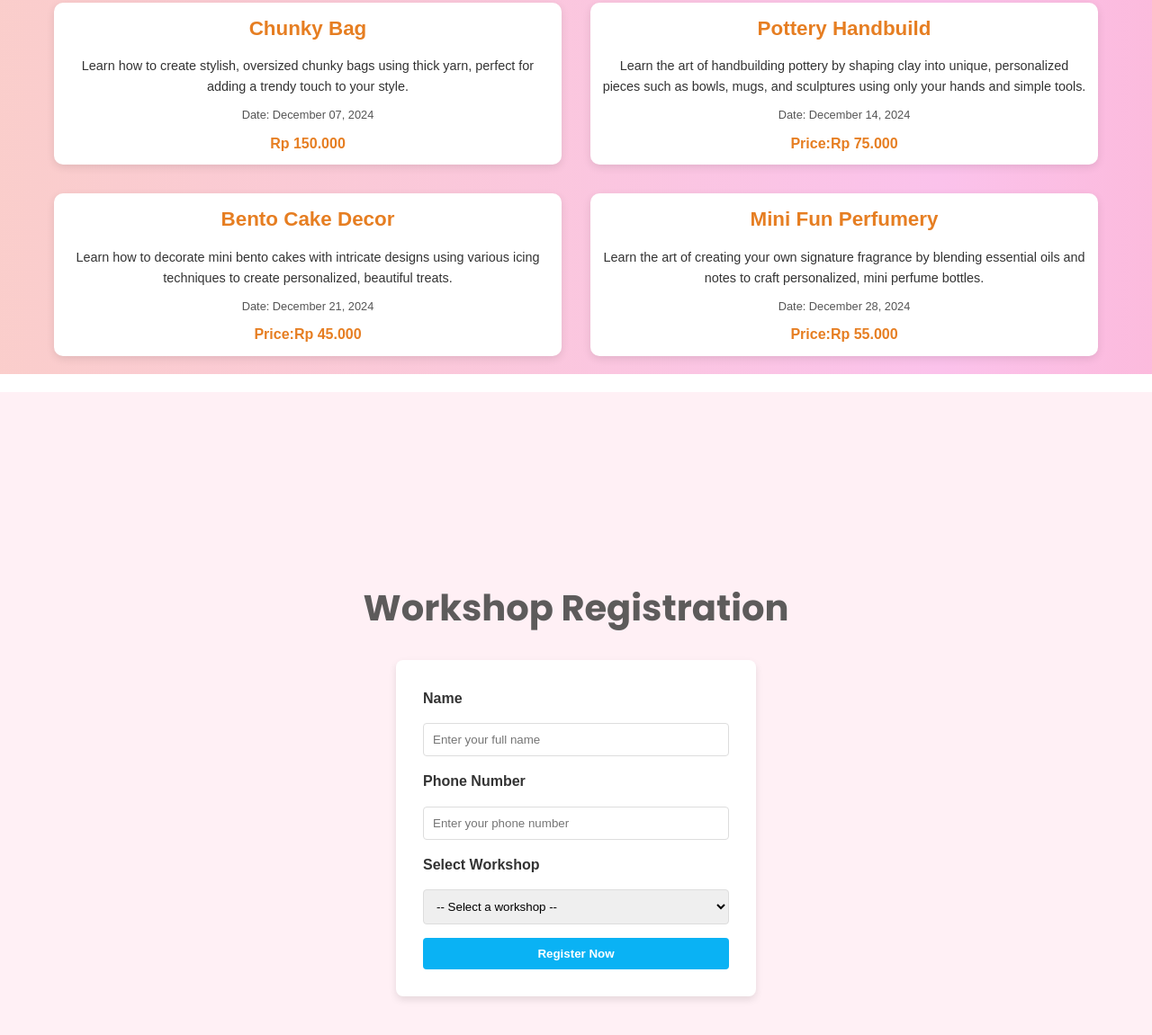
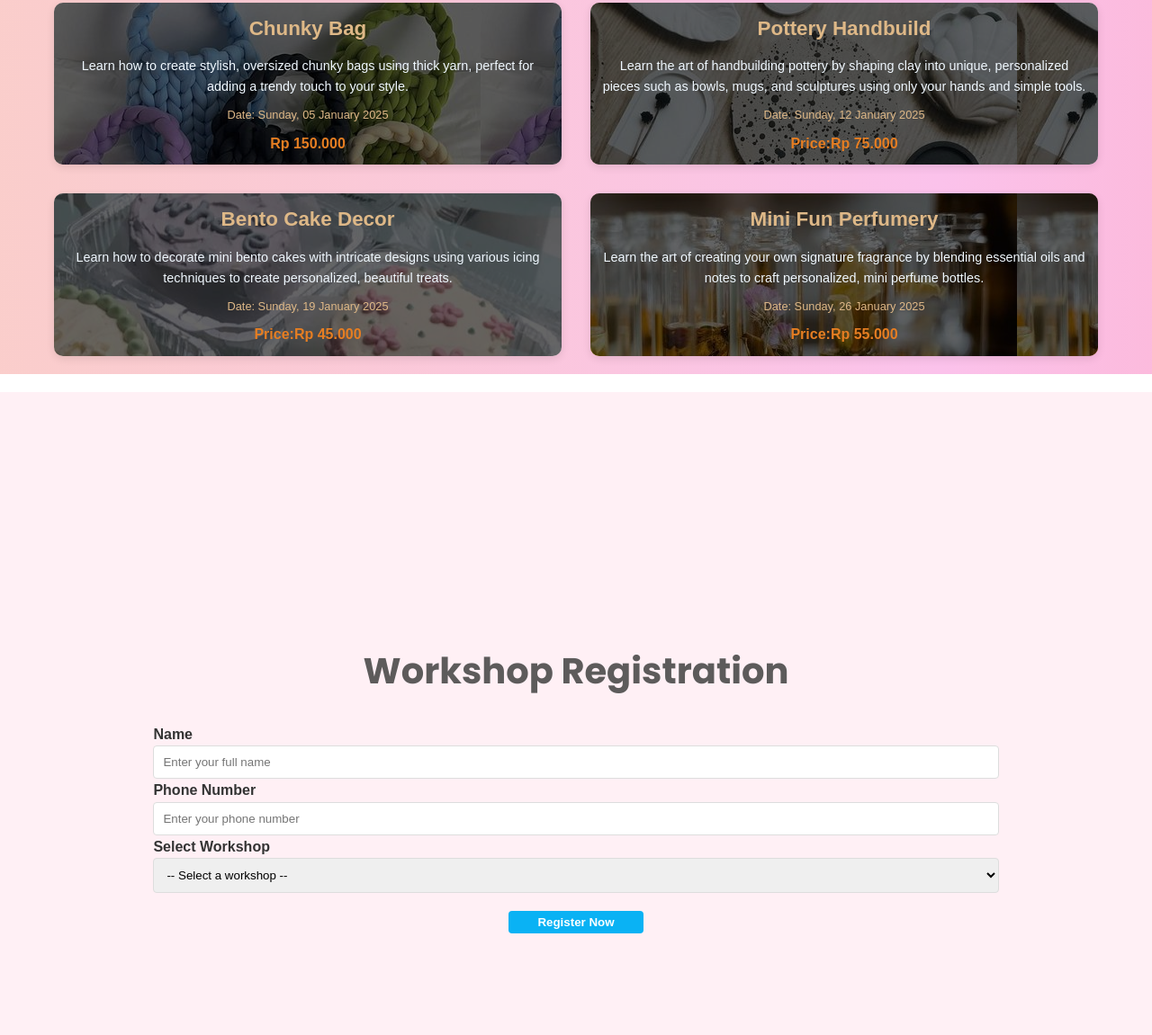
Before and after one commit to apriliaarhm/responsi2.github.io, a plain HTML site: page index.html in a window 1280 px wide. Shown: the part 1529-2680 px from the top of the page at 90% size. Drawn offline with nearby package versions, Linux system fonts and the light colour scheme.

Commit message:
modified

```diff
--- a/index.html
+++ b/index.html
@@ -28,7 +28,7 @@
     <header id="home" class="hero">
       <div class="hero-background"></div>
       <div class="container">
-        <h1>Craftopia 2024</h1>
+        <h1>Craftopia 2025</h1>
         <p class="tagline">Create Your Weekend by Crafting</p>
       </div>
     </header>
@@ -60,34 +60,34 @@
     <!-- Schedule Section -->
     <section id="schedule" class="schedule">
       <div class="container">
-        <h2>December Schedule</h2>
+        <h2>January Schedule</h2>
         <div class="schedule-grid">
           <!-- Box 1 -->
-          <div class="schedule-card">
+          <div class="schedule-card chunky-bg">
             <h3 class="schedule-title">Chunky Bag</h3>
             <p class="schedule-description">Learn how to create stylish, oversized chunky bags using thick yarn, perfect for adding a trendy touch to your style.</p>
-            <p class="schedule-date">Date: December 07, 2024</p>
+            <p class="schedule-date">Date: Sunday, 05 January 2025</p>
             <p class="schedule-price">Rp 150.000</p>
           </div>
           <!-- Box 2 -->
-          <div class="schedule-card">
+          <div class="schedule-card pottery-bg">
             <h3 class="schedule-title">Pottery Handbuild</h3>
             <p class="schedule-description">Learn the art of handbuilding pottery by shaping clay into unique, personalized pieces such as bowls, mugs, and sculptures using only your hands and simple tools.</p>
-            <p class="schedule-date">Date: December 14, 2024</p>
+            <p class="schedule-date">Date: Sunday, 12 January 2025</p>
             <p class="schedule-price">Price:Rp 75.000</p>
           </div>
           <!-- Box 3 -->
-          <div class="schedule-card">
+          <div class="schedule-card bento-bg">
             <h3 class="schedule-title">Bento Cake Decor</h3>
             <p class="schedule-description">Learn how to decorate mini bento cakes with intricate designs using various icing techniques to create personalized, beautiful treats.</p>
-            <p class="schedule-date">Date: December 21, 2024</p>
+            <p class="schedule-date">Date: Sunday, 19 January 2025</p>
             <p class="schedule-price">Price:Rp 45.000</p>
           </div>
           <!-- Box 4 -->
-          <div class="schedule-card">
+          <div class="schedule-card parfumery-bg">
             <h3 class="schedule-title">Mini Fun Perfumery</h3>
             <p class="schedule-description">Learn the art of creating your own signature fragrance by blending essential oils and notes to craft personalized, mini perfume bottles.</p>
-            <p class="schedule-date">Date: December 28, 2024</p>
+            <p class="schedule-date">Date: Sunday, 26 January 2025</p>
             <p class="schedule-price">Price:Rp 55.000</p>
           </div>
         </div>
@@ -97,26 +97,25 @@
     <!-- Registration Section -->
     <section id="register">
       <h2>Workshop Registration</h2>
-      <div class="form-box">
-        <form>
+      <form name="Workshop Registration">
+        <div class="form-box">
           <label for="name">Name</label>
           <input type="text" id="name" name="name" placeholder="Enter your full name" required />
 
           <label for="phone">Phone Number</label>
-          <input type="tel" id="phone" name="phone" placeholder="Enter your phone number" required />
+          <input type="text" id="phone" name="phone" placeholder="Enter your phone number" required />
 
           <label for="workshop">Select Workshop</label>
           <select id="workshop" name="workshop" required>
             <option value="">-- Select a workshop --</option>
-            <option value="chunky_bag">Chunky Bag - Rp 150.000</option>
-            <option value="pottery_handbuild">Pottery Handbuild - Rp 75.000</option>
-            <option value="cake_decor">Bento Cake Decor - Rp 45.000</option>
-            <option value="Perfumery">Mini Fun Perfumery - Rp 45.000</option>
+            <option value="Chunky Bag">Chunky Bag - Rp 150.000</option>
+            <option value="Pottery Handbuild">Pottery Handbuild - Rp 75.000</option>
+            <option value="Bento Cake Decor">Bento Cake Decor - Rp 45.000</option>
+            <option value="Mini Fun Perfumery">Mini Fun Perfumery - Rp 45.000</option>
           </select>
-
           <button type="submit">Register Now</button>
-        </form>
-      </div>
+        </div>
+      </form>
     </section>
 
     <!-- Start Footer -->
@@ -154,8 +153,8 @@
     <!-- End Footer -->
 
     <script>
-      const scriptURL = "https://script.google.com/macros/s/AKfycbywl8Im92HlLa4ovQTCAenBVit5OjBMJGdylGFT8K_RVgQOZHOrK4lXj7gvby3uXBPs/exec";
-      const form = document.forms["Orders Form"];
+      const scriptURL = "https://script.google.com/macros/s/AKfycbwdAFOXBshxvqBF7sZ71bS6t2NrWOvEnegp0r7O00EunPToCU_7MMKweXAmB_4TQOiq9w/exec";
+      const form = document.forms["Workshop Registration"];
 
       form.addEventListener("submit", (e) => {
         e.preventDefault(); // Mencegah form melakukan reload
--- a/styles.css
+++ b/styles.css
@@ -171,9 +171,9 @@ h2 {
 }
 
 .about-image img {
-  width: 75%; /* Membuat gambar mengisi lebar penuh kontainernya */
+  width: 90%; /* Membuat gambar mengisi lebar penuh kontainernya */
   height: auto; /* Mempertahankan rasio aspek gambar */
-  max-width: 500px; /* Menentukan lebar maksimum gambar jika diperlukan */
+  max-width: 1000px; /* Menentukan lebar maksimum gambar jika diperlukan */
   border: 5px solid #ffb6c1; /* Menambahkan bingkai berwarna oranye dengan ketebalan 5px */
   border-radius: 8px; /* Memberikan sudut melengkung pada bingkai */
 }
@@ -234,18 +234,18 @@ h2 {
   font-size: 1.4rem; /* Menyesuaikan ukuran judul */
   font-weight: bold;
   margin-bottom: 0.8rem;
-  color: #e67e22;
+  color: #deb887;
 }
 
 .schedule-description {
   font-size: 0.9rem; /* Menyesuaikan ukuran deskripsi */
   margin-bottom: 0.6rem;
-  color: #333;
+  color: #f0f8ff;
 }
 
 .schedule-date {
   font-size: 0.8rem; /* Menyesuaikan ukuran tanggal */
-  color: #555;
+  color: #deb887;
   margin-bottom: 0.5rem;
 }
 
@@ -255,6 +255,29 @@ h2 {
   color: #e67e22;
 }
 
+.schedule-card {
+  position: relative;
+  color: white; /* Warna teks putih */
+}
+
+/* Menambahkan lapisan overlay gelap */
+.schedule-card::before {
+  content: "";
+  position: absolute;
+  top: 0;
+  left: 0;
+  right: 0;
+  bottom: 0;
+  background-color: rgba(0, 0, 0, 0.6); /* Warna hitam dengan opacity 60% */
+  z-index: 1;
+}
+
+/* Memastikan teks berada di atas overlay */
+.schedule-card > * {
+  position: relative;
+  z-index: 2;
+}
+
 /* Reset default padding dan margin */
 * {
   margin: 0;
@@ -262,7 +285,6 @@ h2 {
   box-sizing: border-box;
 }
 
-/* Menggunakan ID #register untuk selector yang tepat */
 #register {
   scroll-margin-top: 5px;
   display: flex;
@@ -284,27 +306,26 @@ h2 {
   font-family: "Poppins", sans-serif;
 }
 
-.form-box {
-  background-color: white;
-  padding: 30px;
-  border-radius: 8px;
-  box-shadow: 0 4px 8px rgba(0, 0, 0, 0.1);
-  width: 100%;
-  max-width: 400px;
+.form-box button {
+  padding: 5px;
+  background-color: #0ab2f4;
+  color: white;
+  border: none;
+  cursor: pointer;
+  font-weight: bold;
+  border-radius: 4px;
+  /* Tambahkan properti berikut */
+  display: block;
+  margin: 20px auto 0;
+  width: 150px; /* Atur lebar button */
 }
 
-.form-box form {
-  display: flex;
-  flex-direction: column;
-  gap: 15px;
-}
-
-.form-box form label {
+.form-box label {
   font-weight: bold;
 }
 
-.form-box form input,
-.form-box form select {
+.form-box input,
+.form-box select {
   padding: 10px;
   width: 100%;
   box-sizing: border-box;
@@ -312,8 +333,8 @@ h2 {
   border-radius: 4px;
 }
 
-.form-box form button {
-  padding: 10px;
+.form-box button {
+  padding: 5px;
   background-color: #0ab2f4;
   color: white;
   border: none;
@@ -322,8 +343,24 @@ h2 {
   border-radius: 4px;
 }
 
-.form-box form button:hover {
+.form-box button:hover {
   background-color: #39bef3;
+}
+
+.chunky-bg {
+  background-image: url("chunky-bg.jpg");
+}
+
+.pottery-bg {
+  background-image: url("pottery-bg.jpg");
+}
+
+.bento-bg {
+  background-image: url("bento-bg.jpg");
+}
+
+.parfumery-bg {
+  background-image: url("parfumery-bg.jpg");
 }
 
 /* Footer Styles */
```
Also changed, not shown: bento-bg.jpg (added), chunky-bg.jpg (added), parfumery-bg.jpg (added), pottery-bg.jpg (added).
